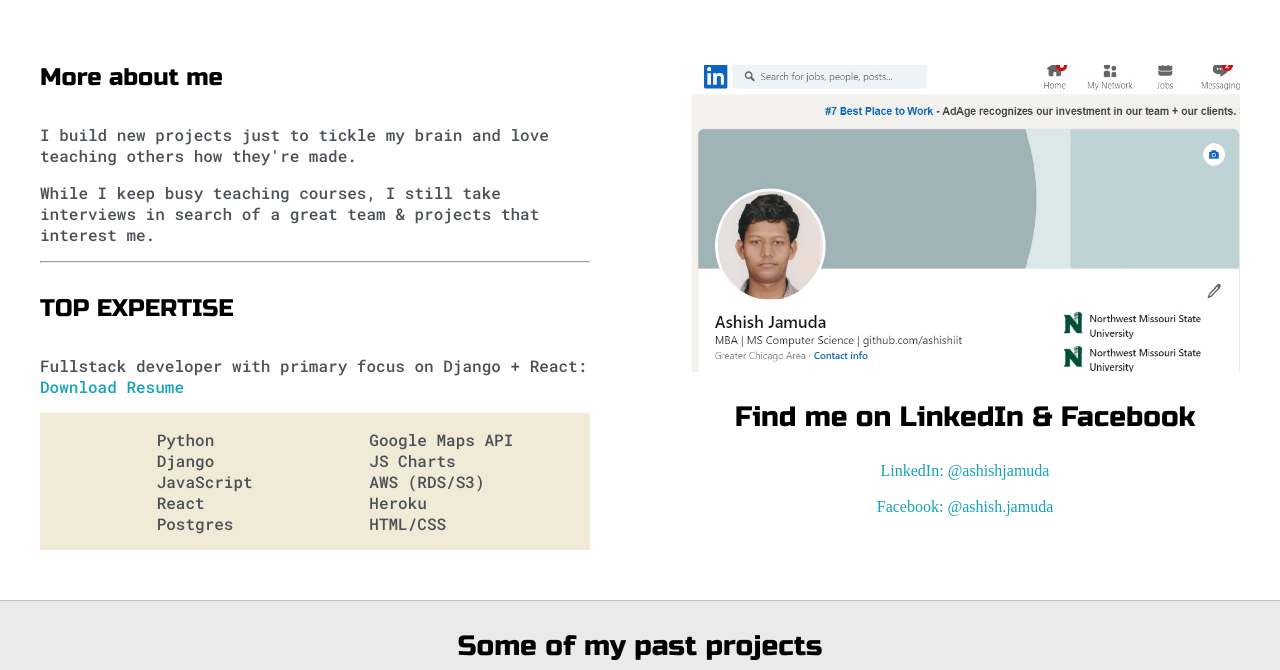
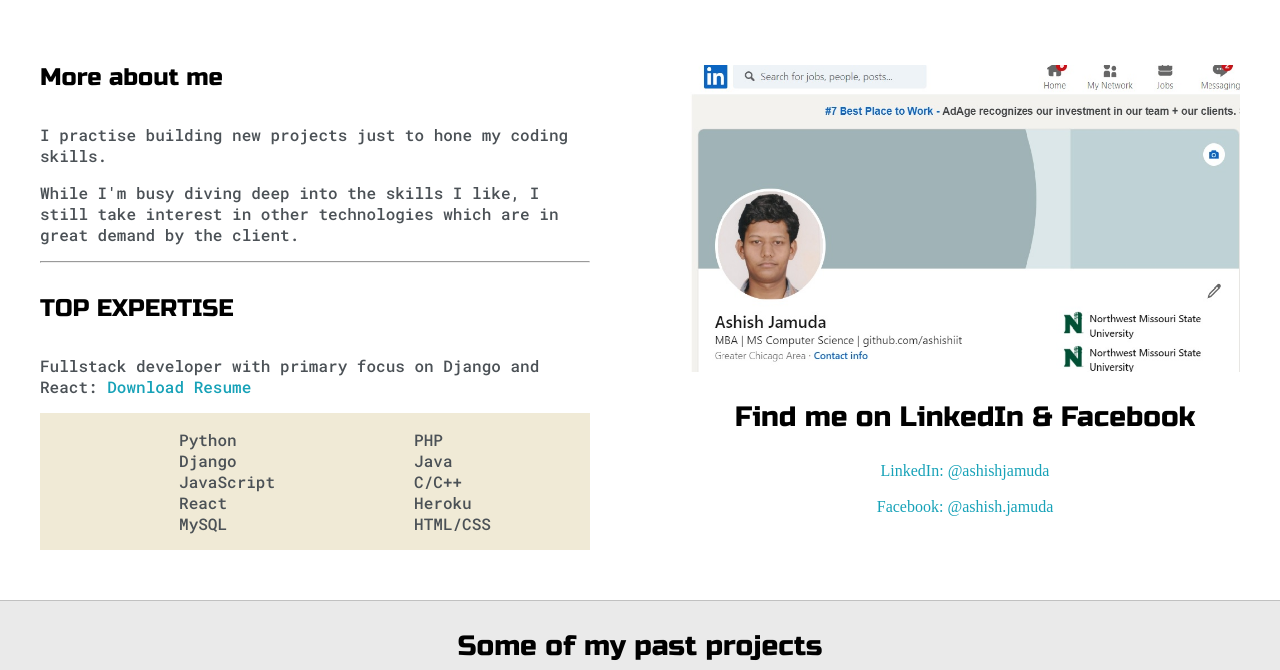
Before and after one commit to ashishiit/ashishiit.github.io, a plain HTML site: page index.html in a window 1280 px wide. Shown: the part 700-1370 px from the top of the page. Drawn offline with Linux system fonts and the light colour scheme; a script that the page names is missing.

Commit message:
Update index.html

```diff
--- a/index.html
+++ b/index.html
@@ -17,7 +17,7 @@
         <section class="s1">
             <div class="main-container">
                 <div class="greeting-wrapper">
-                    <h1>Welcome to my personal website :-)</h1>
+                    <h1>Hi! I'm Ashish Jamuda</h1>
                 </div>
                 <div class="intro-wrapper">
                     <div class="nav-wrapper">
@@ -76,16 +76,16 @@
                     <div class="about-me">
                         <h4>More about me</h4>
 
-                        <p>I build new projects just to tickle my brain and love teaching others how they're made.</p>
+                        <p>I practise building new projects just to hone my coding skills.</p>
 
-                        <p>While I keep busy teaching courses, I still take interviews in search of a great team & projects that interest me.</p>
+                        <p>While I'm busy diving deep into the skills I like, I still take interest in other technologies which are in great demand by the client.</p>
 
 
                         <hr>
 
                         <h4>TOP EXPERTISE</h4>
 
-                        <p>Fullstack developer with primary focus on Django + React: <a target="_blank" href="resume.pdf">Download Resume</a></p>
+                        <p>Fullstack developer with primary focus on Django and React: <a target="_blank" href="resume.pdf">Download Resume</a></p>
 
                         <div id="skills">
                             <ul>
@@ -93,13 +93,13 @@
                                 <li>Django</li>
                                 <li>JavaScript</li>
                                 <li>React</li>
-                                <li>Postgres</li>
+                                <li>MySQL</li>
                             </ul>
 
                             <ul>
-                                <li>Google Maps API</li>
-                                <li>JS Charts</li>
-                                <li>AWS (RDS/S3)</li>
+                                <li>PHP</li>
+                                <li>Java</li>
+                                <li>C/C++</li>
                                 <li>Heroku</li>
                                 <li>HTML/CSS</li>
                             </ul>
```
